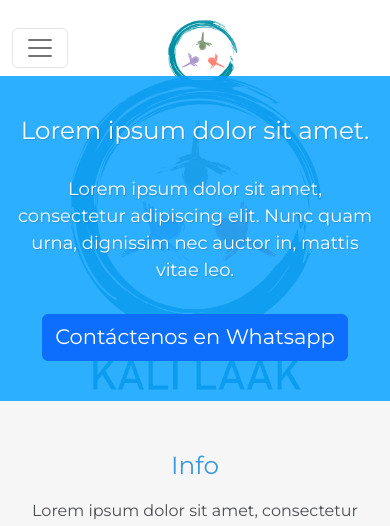
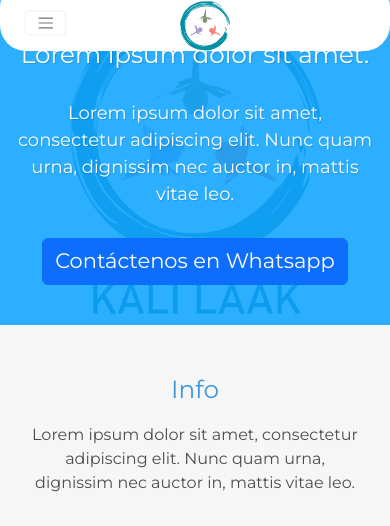
Before and after one commit to Drakfix/KaliLaak, a plain HTML site: page index.html in a window 390 px wide. Shown: the top 526 px of the page. Drawn offline with Linux system fonts and the light colour scheme; some packages are replaced by stand-ins of ours; a script that the page names is missing.

Commit message:
0.0.5 Navbar fix

```diff
--- a/index.html
+++ b/index.html
@@ -21,9 +21,9 @@
 </head>
 
 <body>
-    <div><img id="logoimageonphone" src="assets/img/KALI%20LAAK%20LOGO%20NO%20NAME%202.png" width="80" height="83" style="height: 69px;width: 69px;">
-        <nav class="navbar navbar-light navbar-expand-md sticky-top" style="margin: 20px 0 0 0;">
-            <div class="container-fluid"><button data-bs-toggle="collapse" data-bs-target="#navcol-3" class="navbar-toggler"><span class="visually-hidden">Toggle navigation</span><span class="navbar-toggler-icon"></span></button>
+    <div>
+        <nav class="navbar navbar-light navbar-expand-md fixed-top" style="margin: -19px 0 0 0;background: #ffffff;border-radius: 26px;">
+            <div class="container-fluid"><img id="logoimageonphone" src="assets/img/KALI%20LAAK%20LOGO%20NO%20NAME%202.png" width="80" height="83" style="height: 50px;width: 50px;margin-top: 19px;"><button data-bs-toggle="collapse" data-bs-target="#navcol-3" class="navbar-toggler" style="transform: scale(0.61);transform-origin: center;width: 67px;margin-top: 14px;"><span class="visually-hidden">Toggle navigation</span><span class="navbar-toggler-icon"></span></button>
                 <div class="collapse navbar-collapse" id="navcol-2">
                     <ul class="navbar-nav ms-auto">
                         <li class="nav-item navigationitemsleft"><a class="nav-link active" href="index.html">INICIO</a></li>
```
